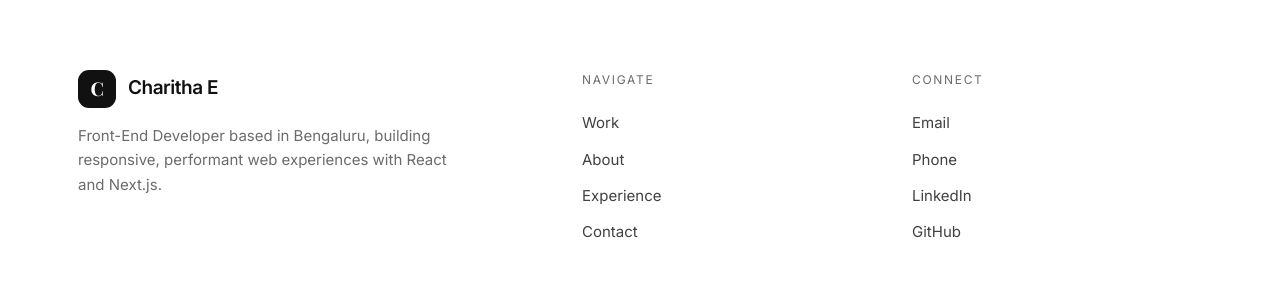
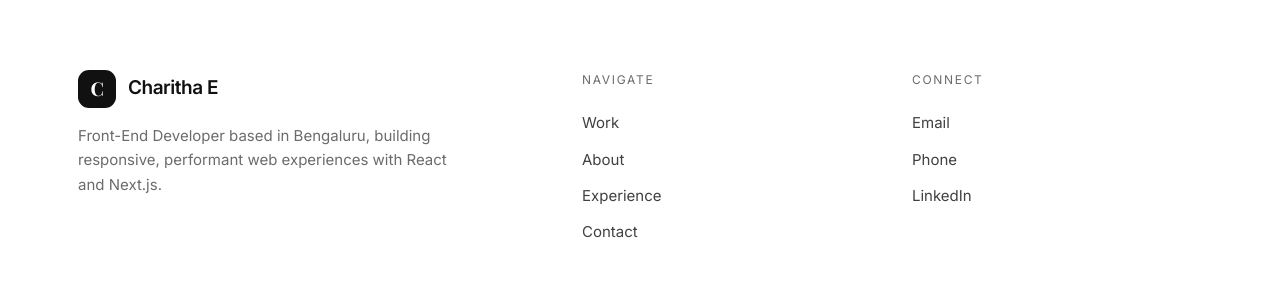
Before and after one commit to charithae-05/charitha-portfolio, a Next.js app: page / in a window 1280 px wide. Shown: the part 8293-8594 px from the top of the page. Built offline with nearby package versions, Linux system fonts and the light colour scheme.

Commit message:
Hide GitHub link until profile has projects

```diff
--- a/src/components/Footer.tsx
+++ b/src/components/Footer.tsx
@@ -39,9 +39,11 @@ export default function Footer() {
             <a href={profile.linkedin} target="_blank" rel="noopener" className="block py-1.5 text-neutral-700 text-[15px] hover:text-black">
               LinkedIn
             </a>
-            <a href={profile.github} target="_blank" rel="noopener" className="block py-1.5 text-neutral-700 text-[15px] hover:text-black">
-              GitHub
-            </a>
+            {profile.github !== "#" && (
+              <a href={profile.github} target="_blank" rel="noopener" className="block py-1.5 text-neutral-700 text-[15px] hover:text-black">
+                GitHub
+              </a>
+            )}
           </div>
         </div>
 
--- a/src/data/content.ts
+++ b/src/data/content.ts
@@ -11,7 +11,7 @@ export const profile = {
   phoneHref: "tel:+918197450054",
   email: "charithae05@gmail.com",
   linkedin: "https://linkedin.com/in/charitha-e",
-  github: "https://github.com/charithae-05",
+  github: "#", // TODO: add your GitHub URL once your profile has projects
   tagline: "FRONT-END DEVELOPER — BENGALURU",
   bio: "From responsive layouts to fast, SEO-optimized production sites, I build web interfaces with React and Next.js that solve real business problems. Let's build something that performs.",
   stats: [
```
